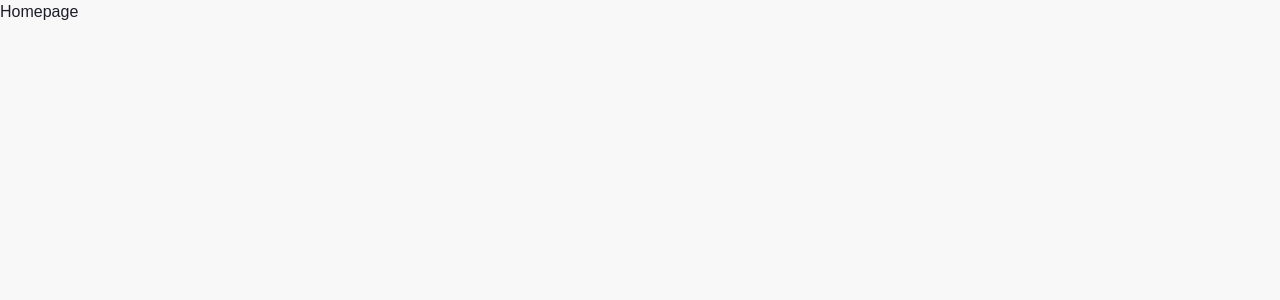
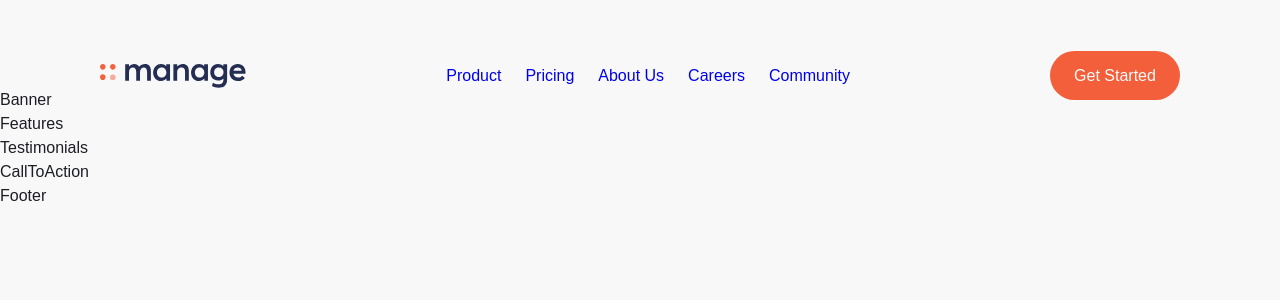
Before and after one commit to albertdang8/landingPage, a React (Vite) app: page / in a window 1280 px wide. Shown: the top 300 px of the page. Built offline with nearby package versions, Linux system fonts and the light colour scheme; a small style sheet from the web is missing.

Commit message:
nav 'completed'

```diff
--- a/package.json
+++ b/package.json
@@ -11,7 +11,8 @@
   },
   "dependencies": {
     "react": "^18.2.0",
-    "react-dom": "^18.2.0"
+    "react-dom": "^18.2.0",
+    "react-icons": "^4.10.1"
   },
   "devDependencies": {
     "@types/react": "^18.2.15",
--- a/src/components/Navbar/Navbar.jsx
+++ b/src/components/Navbar/Navbar.jsx
@@ -1,9 +1,26 @@
 import React from 'react'
+import manageLogo from '../../assets/images/logo.svg'
+
 import './Navbar.css'
 
 const Navbar = () => {
   return (
-    <div>Navbar</div>
+    <div className='nav-container'>
+      <div className="logo">
+        <img src={manageLogo} className='logo' alt='Manage logo'/>
+      </div>
+      <div className="nav">
+        <a href='#' className='nav-btn'>Product</a>
+        <a href='#' className='nav-btn'>Pricing</a>
+        <a href='#' className='nav-btn'>About Us</a>
+        <a href='#' className='nav-btn'>Careers</a>
+        <a href='#' className='nav-btn'>Community</a>
+      </div>
+      <div className="start-btn-nav">
+        <a href="#" className='start-btn'>Get Started</a>
+      </div>
+
+    </div>
   )
 }
 
--- a/src/pages/Homepage/Homepage.css
+++ b/src/pages/Homepage/Homepage.css
@@ -0,0 +1,25 @@
+.nav-container {
+    display: flex;
+    justify-content: space-around;
+
+    margin-top: 4rem;
+}
+
+.nav {
+    display: flex;
+    gap: 1.5rem;
+}
+
+.nav-btn {
+    text-decoration: none;
+    font-weight: var(--fw-semi-bold);
+}
+
+.start-btn {
+    white-space: nowrap;
+    text-decoration: none;
+    background-color: var(--clr-primary-100);
+    color: var(--clr-neutral-400);
+    padding: 1rem 1.5rem;
+    border-radius: 2rem;
+}
--- a/src/pages/Homepage/Homepage.jsx
+++ b/src/pages/Homepage/Homepage.jsx
@@ -1,8 +1,24 @@
 import React from "react";
+import Navbar from "../../components/Navbar/Navbar";
+import Banner from "../../components/Banner/Banner";
+import Features from "../../components/Features/Features";
+import Testimonials from "../../components/Testimonials/Testimonials";
+import CallToAction from "../../components/CallToAction/CallToAction";
+import Footer from "../../components/Footer/Footer";
+
 import "./Homepage.css";
 
 const Homepage = () => {
-  return <div>Homepage</div>;
+  return (
+    <div>
+      <Navbar />
+      <Banner />
+      <Features />
+      <Testimonials />
+      <CallToAction />
+      <Footer />
+    </div>
+  );
 };
 
 export default Homepage;
```
Also changed, not shown: 1 other file (tests, documents, lock files or other folders).
